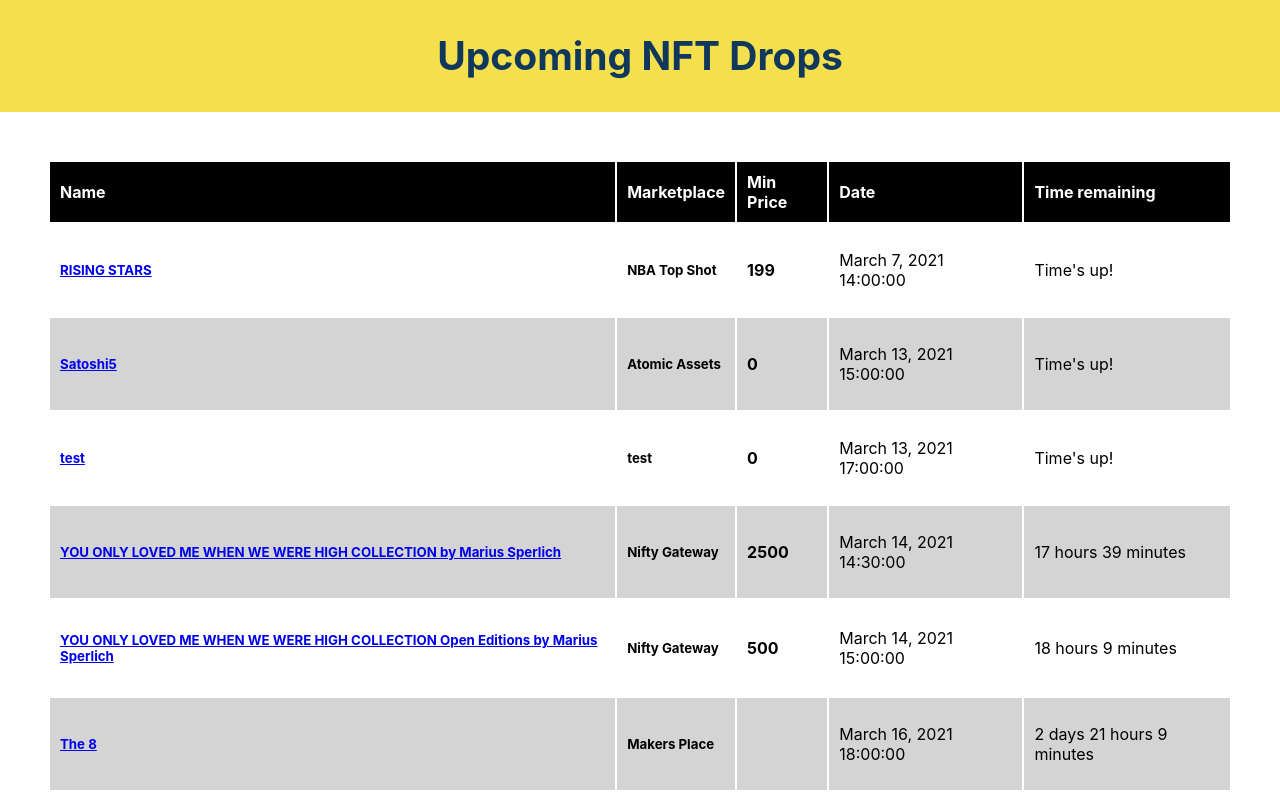
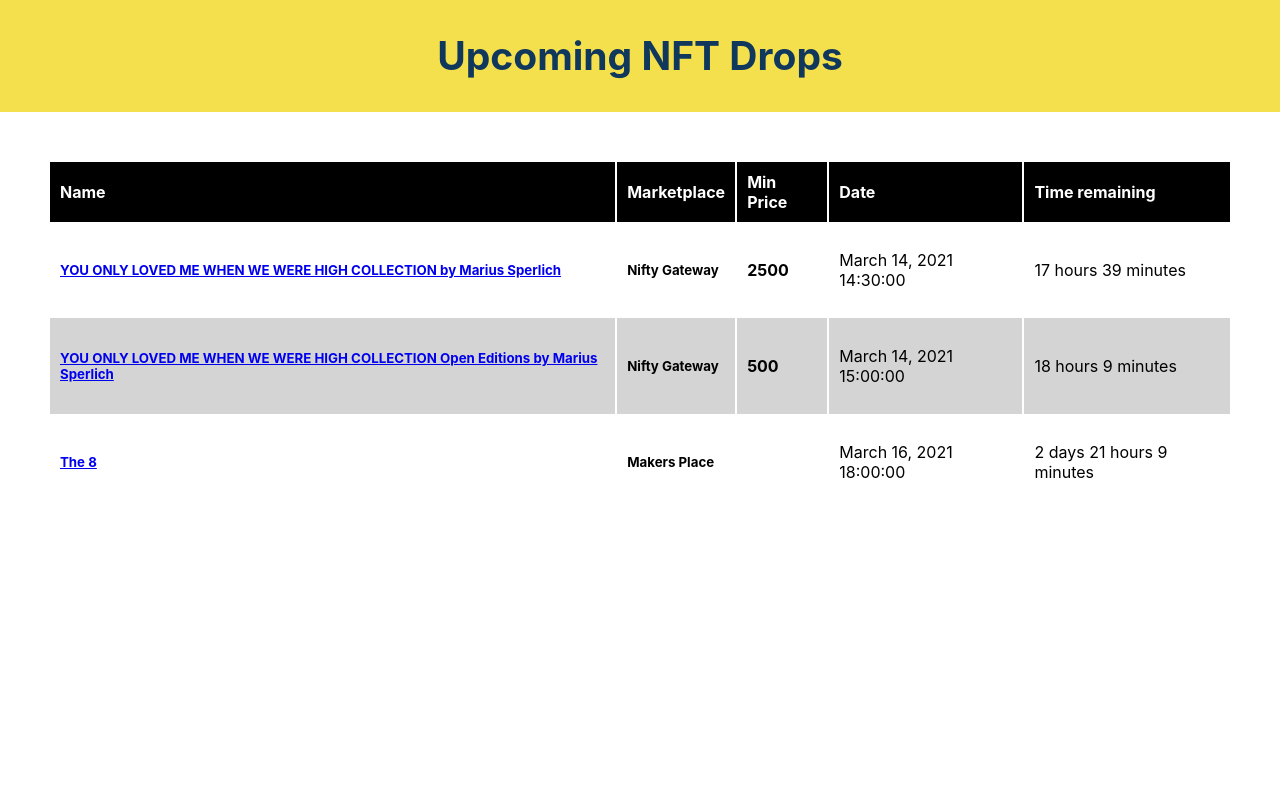
Before and after one commit to thepractice/nft-drops, a React (Create React App) app: page / in a window 1280 px wide. Built offline with nearby package versions, Linux system fonts and the light colour scheme.

Commit message:
Filter for future dates.

```diff
--- a/src/Drops.js
+++ b/src/Drops.js
@@ -97,8 +97,11 @@
           </thead>
           <tbody>
             {dropData
-              .sort((a, b) => {
-                return +new Date(a.date) - +new Date(b.date);
+              .filter(drop => {
+                return +new Date(drop.date) - +new Date() > 0;
+              })
+              .sort((dropA, dropB) => {
+                return +new Date(dropA.date) - +new Date(dropB.date);
               })
               .map((drop, key) => {
                 console.log({ drop });
```
